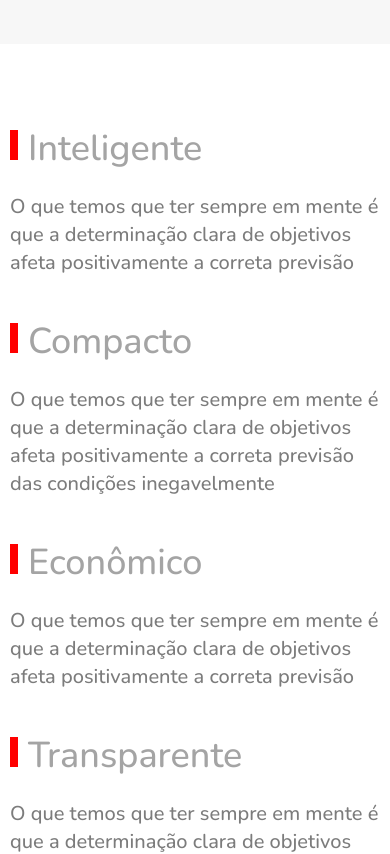
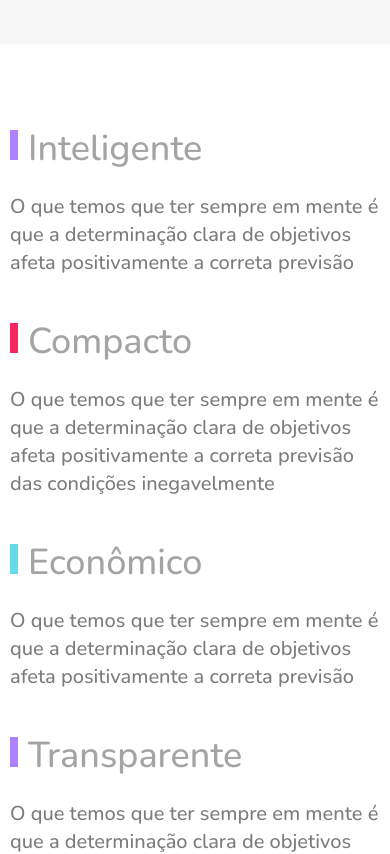
Before and after one commit to ThyagoFontenele/FlexBlog, a plain HTML site: page index.html in a window 390 px wide. Shown: the part 5720-6574 px from the top of the page. Drawn offline with nearby package versions, Linux system fonts and the light colour scheme.

Commit message:
site finalizado e responsivo

```diff
--- a/style.css
+++ b/style.css
@@ -233,7 +233,15 @@
     width: 8px;
     height: 30px;
     margin-right: 10px;
-    background-color: red;
+}
+.qualidades:nth-of-type(3n+1) h2::before{
+    background: #ae81ff;
+}
+.qualidades:nth-of-type(3n+2) h2::before{
+    background: #f9265e;
+}
+.qualidades:nth-of-type(3n+3) h2::before{
+    background: #66d9eb;
 }
 .qualidades p{
     font-size: 1.25em;
```
Also changed, not shown: index.html (+1 -0 lines).
